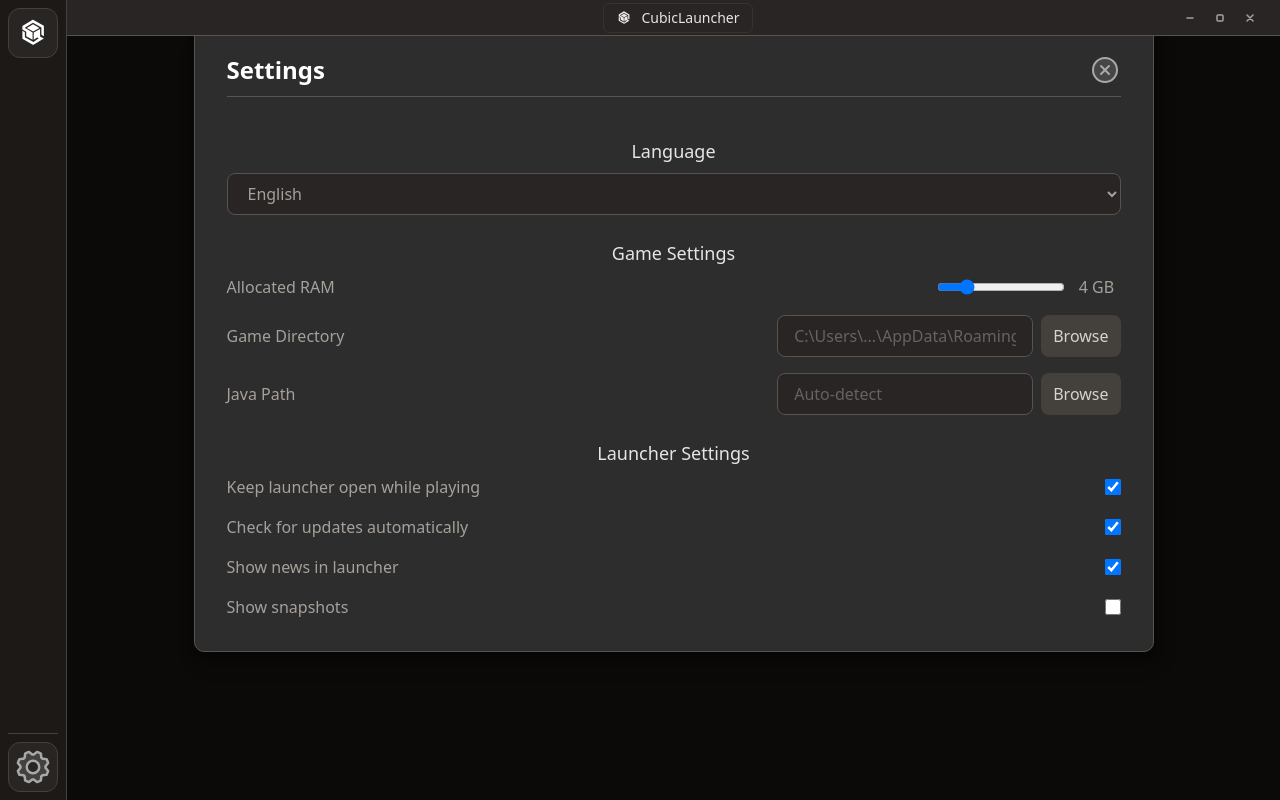
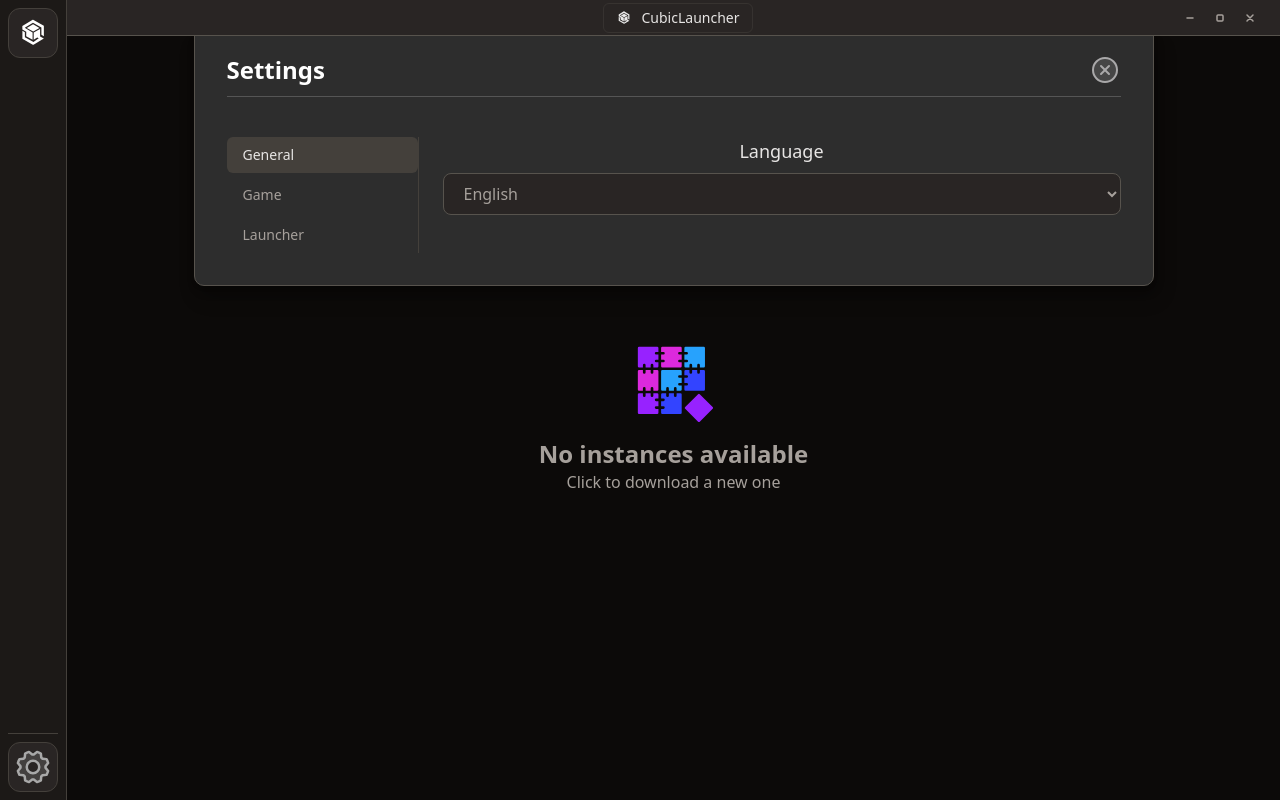
Before and after one commit to CubicLauncher/launcher-ts, a Vue app in the folder src/ui/: page / in a window 1280 px wide. Both pictures are taken after a click on the element 33 px from the left and 767 px from the top of the page. Built offline with nearby package versions, Linux system fonts and the light colour scheme.

Commit message:
Mejora en el modal de settings

```diff
--- a/src/ui/src/components/modals/SettingsModal.vue
+++ b/src/ui/src/components/modals/SettingsModal.vue
@@ -1,9 +1,31 @@
 <template>
-    <BaseModal v-model="rosquilla.isSettingsModalOpen" title="Settings">
-      <div class="mt-6 space-y-6">
-        <!-- Language Settings -->
+    <BaseModal v-model="rosquilla.isSettingsModalOpen" :title="languageStore.getTranslation('Launcher.settings.title')">
+      <div class="mt-6 flex">
+        <!-- Vertical Tabs -->
+        <div class="w-48 border-r border-stone-700">
+          <nav class="flex flex-col space-y-1" aria-label="Tabs">
+            <button
+              v-for="tab in tabs"
+              :key="tab.id"
+              @click="activeTab = tab.id"
+              :class="[
+                activeTab === tab.id
+                  ? 'bg-stone-700 text-stone-200'
+                  : 'text-stone-400 hover:text-stone-300 hover:bg-stone-800',
+                'w-full text-left px-4 py-2 text-sm font-medium rounded-md transition-colors'
+              ]"
+            >
+              {{ languageStore.getTranslation(`Launcher.settings.tabs.${tab.id}`) }}
+            </button>
+          </nav>
+        </div>
+
+        <!-- Tab Content -->
+        <div class="flex-1 pl-6">
+          <!-- General Settings Tab -->
+          <div v-if="activeTab === 'general'" class="space-y-6">
             <div class="space-y-2">
-          <h3 class="text-lg font-medium text-stone-200">Language</h3>
+              <h3 class="text-lg font-medium text-stone-200">{{ languageStore.getTranslation('Launcher.settings.general.language') }}</h3>
               <select
                 v-model="languageStore.CurrentLanguage"
                 @change="languageStore.setCurrentLanguage(languageStore.CurrentLanguage)"
@@ -14,29 +36,61 @@
                 </option>
               </select>
             </div>
+          </div>
 
-        <!-- Game Settings -->
-        <div class="space-y-2">
-          <h3 class="text-lg font-medium text-stone-200">Game Settings</h3>
+          <!-- Game Settings Tab -->
+          <div v-if="activeTab === 'game'" class="space-y-6">
             <div class="space-y-4">
               <!-- RAM Settings -->
+              <div class="space-y-4">
+                <!-- Minimum RAM -->
                 <div class="flex items-center justify-between">
-              <label class="text-stone-400">Allocated RAM</label>
+                  <label class="text-stone-400">{{ languageStore.getTranslation('Launcher.settings.game.minRam') }}</label>
                   <div class="flex items-center space-x-2">
-                <input
-                  type="range"
-                  v-model="gameSettings.ram"
-                  min="1"
-                  max="16"
-                  class="w-32"
-                />
-                <span class="text-stone-400 w-12">{{ gameSettings.ram }} GB</span>
+                    <button
+                      @click="gameSettings.minRam = Math.max(1, gameSettings.minRam - 1)"
+                      class="w-8 h-8 flex items-center justify-center bg-stone-700 hover:bg-stone-600 text-stone-300 rounded-lg transition-colors"
+                    >
+                      -
+                    </button>
+                    <div class="w-16 h-8 flex items-center justify-center bg-stone-800 text-stone-200 rounded-lg border border-stone-600">
+                      {{ gameSettings.minRam }}GB
+                    </div>
+                    <button
+                      @click="gameSettings.minRam = Math.min(16, gameSettings.minRam + 1)"
+                      class="w-8 h-8 flex items-center justify-center bg-stone-700 hover:bg-stone-600 text-stone-300 rounded-lg transition-colors"
+                    >
+                      +
+                    </button>
+                  </div>
+                </div>
+
+                <!-- Maximum RAM -->
+                <div class="flex items-center justify-between">
+                  <label class="text-stone-400">{{ languageStore.getTranslation('Launcher.settings.game.maxRam') }}</label>
+                  <div class="flex items-center space-x-2">
+                    <button
+                      @click="gameSettings.maxRam = Math.max(1, gameSettings.maxRam - 1)"
+                      class="w-8 h-8 flex items-center justify-center bg-stone-700 hover:bg-stone-600 text-stone-300 rounded-lg transition-colors"
+                    >
+                      -
+                    </button>
+                    <div class="w-16 h-8 flex items-center justify-center bg-stone-800 text-stone-200 rounded-lg border border-stone-600">
+                      {{ gameSettings.maxRam }}GB
+                    </div>
+                    <button
+                      @click="gameSettings.maxRam = Math.min(16, gameSettings.maxRam + 1)"
+                      class="w-8 h-8 flex items-center justify-center bg-stone-700 hover:bg-stone-600 text-stone-300 rounded-lg transition-colors"
+                    >
+                      +
+                    </button>
+                  </div>
                 </div>
               </div>
 
               <!-- Game Directory -->
               <div class="flex items-center justify-between">
-              <label class="text-stone-400">Game Directory</label>
+                <label class="text-stone-400">{{ languageStore.getTranslation('Launcher.settings.game.gameDirectory') }}</label>
                 <div class="flex space-x-2">
                   <input
                     type="text"
@@ -45,14 +99,14 @@
                     placeholder="C:\Users\...\AppData\Roaming\.minecraft"
                   />
                   <button class="px-3 py-2 bg-stone-700 text-stone-300 rounded-lg hover:bg-stone-600">
-                  Browse
+                    {{ languageStore.getTranslation('Launcher.settings.game.browse') }}
                   </button>
                 </div>
               </div>
 
               <!-- Java Settings -->
               <div class="flex items-center justify-between">
-              <label class="text-stone-400">Java Path</label>
+                <label class="text-stone-400">{{ languageStore.getTranslation('Launcher.settings.game.javaPath') }}</label>
                 <div class="flex space-x-2">
                   <input
                     type="text"
@@ -61,48 +115,32 @@
                     placeholder="Auto-detect"
                   />
                   <button class="px-3 py-2 bg-stone-700 text-stone-300 rounded-lg hover:bg-stone-600">
-                  Browse
+                    {{ languageStore.getTranslation('Launcher.settings.game.browse') }}
                   </button>
                 </div>
               </div>
             </div>
           </div>
 
-        <!-- Launcher Settings -->
-        <div class="space-y-2">
-          <h3 class="text-lg font-medium text-stone-200">Launcher Settings</h3>
+          <!-- Launcher Settings Tab -->
+          <div v-if="activeTab === 'launcher'" class="space-y-6">
             <div class="space-y-4">
               <div class="flex items-center justify-between">
-              <label class="text-stone-400">Keep launcher open while playing</label>
+                <label class="text-stone-400">{{ languageStore.getTranslation('Launcher.settings.launcher.keepOpen') }}</label>
                 <input
                   type="checkbox"
                   v-model="launcherSettings.keepOpen"
-                class="w-4 h-4 text-blue-600 bg-stone-800 border-stone-600 rounded focus:ring-blue-500"
+                  class="w-4 h-4 text-[#4a7b9dff] bg-stone-800 border-stone-600 rounded focus:ring-blue-500"
                 />
               </div>
               <div class="flex items-center justify-between">
-              <label class="text-stone-400">Check for updates automatically</label>
+                <label class="text-stone-400">{{ languageStore.getTranslation('Launcher.settings.launcher.autoUpdate') }}</label>
                 <input
                   type="checkbox"
                   v-model="launcherSettings.autoUpdate"
-                class="w-4 h-4 text-blue-600 bg-stone-800 border-stone-600 rounded focus:ring-blue-500"
+                  class="w-4 h-4 text-[#4a7b9dff] bg-stone-800 border-stone-600 rounded focus:ring-blue-500"
                 />
               </div>
-            <div class="flex items-center justify-between">
-              <label class="text-stone-400">Show news in launcher</label>
-              <input
-                type="checkbox"
-                v-model="launcherSettings.showNews"
-                class="w-4 h-4 text-blue-600 bg-stone-800 border-stone-600 rounded focus:ring-blue-500"
-              />
-            </div>
-            <div class="flex items-center justify-between">
-              <label class="text-stone-400">Show snapshots</label>
-              <input
-                type="checkbox"
-                v-model="launcherSettings.showSnapshots"
-                class="w-4 h-4 text-blue-600 bg-stone-800 border-stone-600 rounded focus:ring-blue-500"
-              />
             </div>
           </div>
         </div>
@@ -119,19 +157,24 @@
 const rosquilla = useLauncherStore()
 const languageStore = useLanguageStore();
 
+const activeTab = ref('general');
+
+const tabs = [
+  { id: 'general', name: 'General' },
+  { id: 'game', name: 'Game' },
+  { id: 'launcher', name: 'Launcher' }
+];
+
 const languages = [
   { code: 'en', name: 'English' },
   { code: 'es', name: 'Español' }
 ];
 
 const gameSettings = ref({
-  ram: 4,
+  minRam: 2,
+  maxRam: 4,
   gameDirectory: '',
   javaPath: '',
-  resolution: {
-    width: 854,
-    height: 480
-  }
 });
 
 const launcherSettings = ref({
--- a/src/ui/src/components/views/NoInstanceView.vue
+++ b/src/ui/src/components/views/NoInstanceView.vue
@@ -7,11 +7,6 @@
 const noInstanceMessages = computed(() => getNoInstanceMessages());
 const valores = computed(() => Object.values(noInstanceMessages.value));
 const Mensaje = computed(() => valores.value[Math.floor(Math.random() * valores.value.length)]);
-
-const languages = [
-  { code: 'en', name: 'English' },
-  { code: 'es', name: 'Español' }
-];
 </script>
 
 <template>
@@ -26,19 +21,6 @@
       <p class="text-base text-stone-400">
         {{ Mensaje.description }}
       </p>
-
-      <!-- Language Selector -->
-      <div class="mt-6">
-        <select
-          v-model="languageStore.CurrentLanguage"
-          @change="languageStore.setCurrentLanguage(languageStore.CurrentLanguage)"
-          class="px-4 py-2 bg-stone-800 text-stone-400 rounded-lg border border-stone-600 focus:outline-none focus:border-stone-400"
-        >
-          <option v-for="lang in languages" :key="lang.code" :value="lang.code">
-            {{ lang.name }}
-          </option>
-        </select>
-      </div>
     </div>
   </div>
 </template>
--- a/src/ui/src/lib/locales/en.json
+++ b/src/ui/src/lib/locales/en.json
@@ -17,6 +17,28 @@
                 "message": "No instances available",
                 "description": "Click to download a new one"
             }
+        },
+        "settings": {
+            "title": "Settings",
+            "tabs": {
+                "general": "General",
+                "game": "Game",
+                "launcher": "Launcher"
+            },
+            "general": {
+                "language": "Language"
+            },
+            "game": {
+                "minRam": "Minimum RAM",
+                "maxRam": "Maximum RAM",
+                "gameDirectory": "Game Directory",
+                "javaPath": "Java Path",
+                "browse": "Browse"
+            },
+            "launcher": {
+                "keepOpen": "Keep launcher open while playing",
+                "autoUpdate": "Check for updates automatically"
+            }
         }
     }
 }
--- a/src/ui/src/lib/locales/es.json
+++ b/src/ui/src/lib/locales/es.json
@@ -17,6 +17,28 @@
                 "message": "No hay instancias disponibles",
                 "description": "Haz clic para descargar una nueva"
             }
+        },
+        "settings": {
+            "title": "Configuración",
+            "tabs": {
+                "general": "General",
+                "game": "Juego",
+                "launcher": "Lanzador"
+            },
+            "general": {
+                "language": "Idioma"
+            },
+            "game": {
+                "minRam": "RAM Mínima",
+                "maxRam": "RAM Máxima",
+                "gameDirectory": "Directorio del Juego",
+                "javaPath": "Ruta de Java",
+                "browse": "Explorar"
+            },
+            "launcher": {
+                "keepOpen": "Mantener el lanzador abierto mientras se juega",
+                "autoUpdate": "Buscar actualizaciones automáticamente"
+            }
         }
     }
 }
```
Also changed, not shown: src/ui/src/assets/icons/close.vue (+11 -0 lines). Lines whose indentation alone changed are shown as unchanged.
